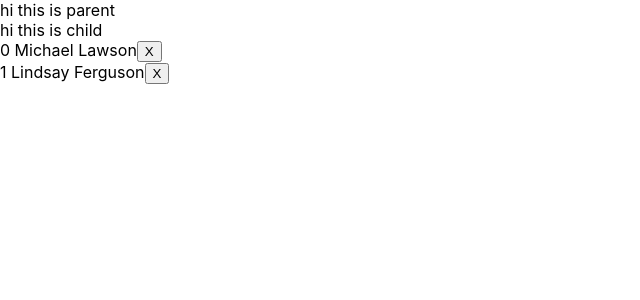
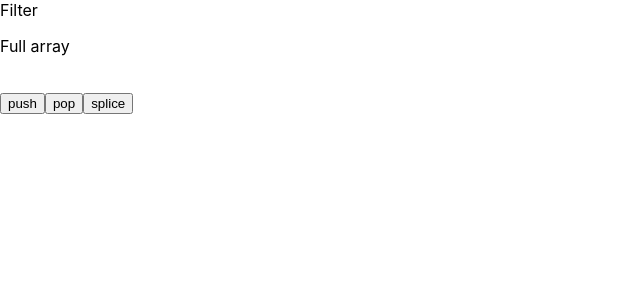
Before and after one commit to gautamakash91/batch17-react, a React (Create React App) app: page / in a window 1280 px wide. Shown: the top 300 px of the page, without its empty margins (0-640 px from the left). Built offline with nearby package versions, Linux system fonts and the light colour scheme.

Commit message:
examples of array functions

```diff
--- /dev/null
+++ b/src/arrayfunctions/myarray.js
@@ -0,0 +1,63 @@
+//Array functions:
+// 1. map
+// 2. splice
+// 3. push
+// 4. pop
+// 5. filter
+// 6. sort
+
+// Syntax:
+// array.function
+import { useState } from "react"
+
+export default function ArrayComp() {
+  const [arr, setArr] = useState([]);
+
+  const showArray = (el, i) => {
+    return (<li>{el}</li>)
+  }
+
+  const handlePush = () => {
+    var temp = [...arr];
+    temp.push(100);
+    setArr(temp);
+  }
+
+  const handlePop = () => {
+    var temp = [...arr];
+    temp.pop();
+    setArr(temp);
+  }
+
+  const handleSplice = () => {
+    var temp = [...arr];
+    temp.splice(1);
+    setArr(temp);
+  }
+
+  return (
+    <div>
+      Filter
+      <ol>
+        {arr.sort(function (a, b) { return a - b }).filter((el) => el < 110).map(showArray)}
+      </ol>
+
+      {/*
+      Sort
+      <ol>
+        {arr.sort(function(a, b){return a - b}).map(showArray)}
+      </ol>
+      */}
+
+      Full array
+      <ol>
+        {arr.map(showArray)}
+      </ol>
+      <br />
+      <button onClick={handlePush}>push</button>
+      <button onClick={handlePop}>pop</button>
+      <button onClick={handleSplice}>splice</button>
+
+    </div>
+  )
+}
--- a/src/index.js
+++ b/src/index.js
@@ -1,5 +1,6 @@
 import React from 'react';
 import ReactDOM from 'react-dom/client';
+import ArrayComp from './arrayfunctions/myarray';
 import './index.css';
 import Parent from './newcomp/parent';
 import reportWebVitals from './reportWebVitals';
@@ -8,7 +9,7 @@ import reportWebVitals from './reportWebVitals';
 const root = ReactDOM.createRoot(document.getElementById('root'));
 root.render(
   <React.StrictMode>
-    <Parent />
+    <ArrayComp />
   </React.StrictMode>
 );
 
```
